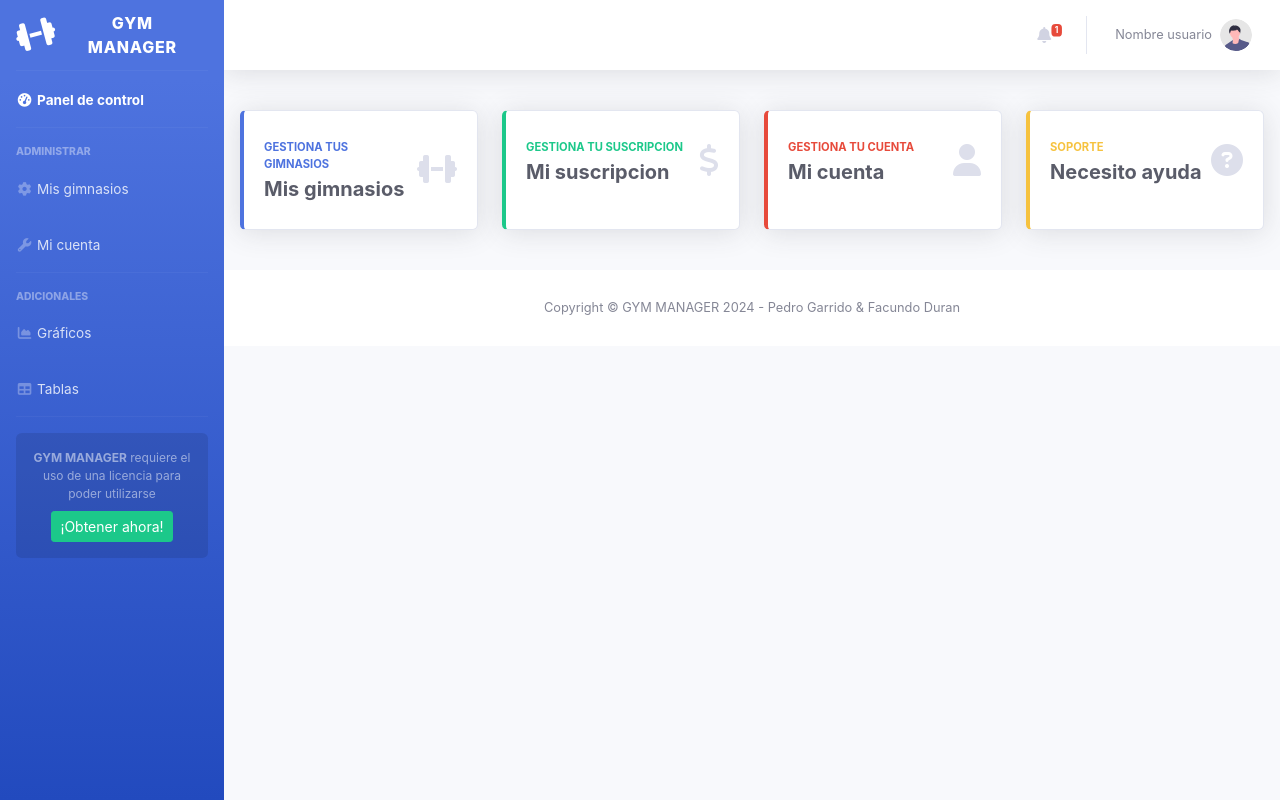
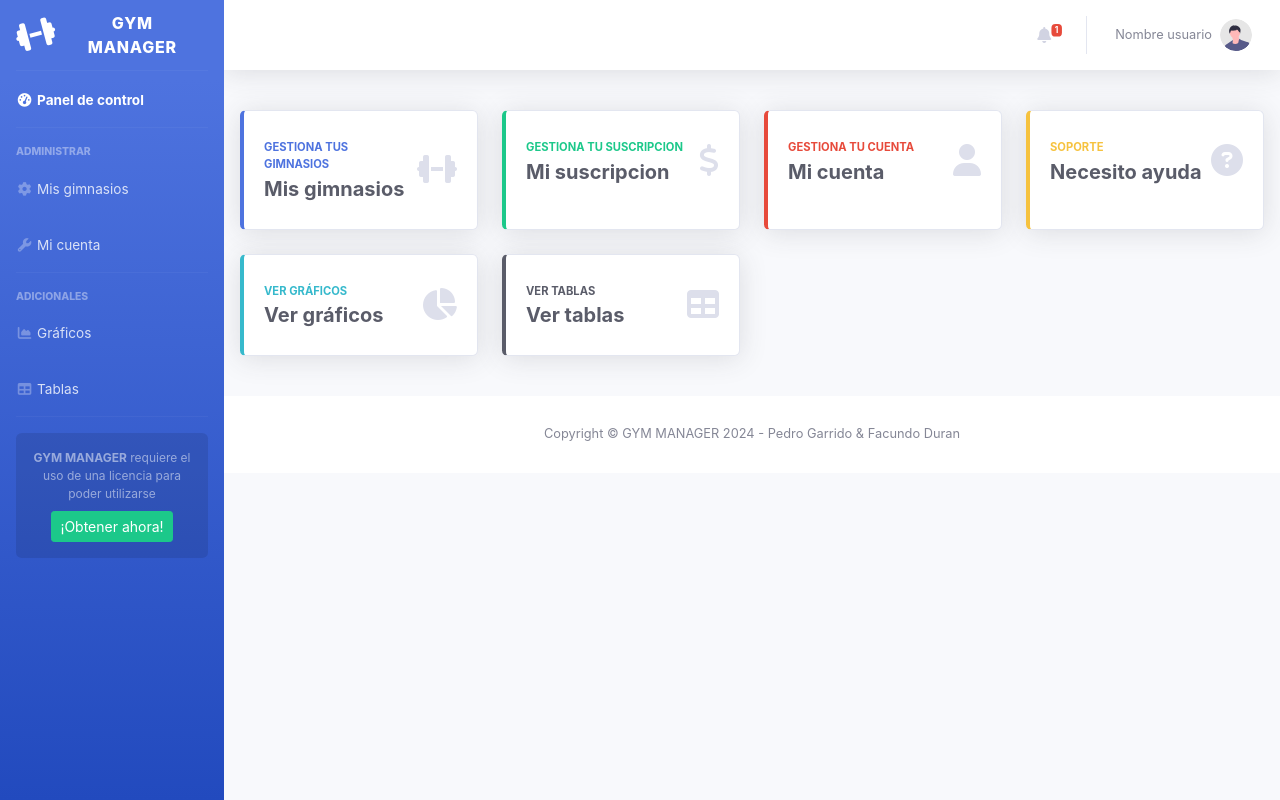
Before and after one commit to facuduran31/gim_frontend, an Angular app: page /main in a window 1280 px wide. Built offline with nearby package versions, Linux system fonts and the light colour scheme.

Commit message:
tablas y graficos

```diff
--- a/src/app/components/pages/main/main.component.ts
+++ b/src/app/components/pages/main/main.component.ts
@@ -11,7 +11,9 @@ export class MainComponent {
     {title: 'Gestiona tus gimnasios', subtitle: 'Mis gimnasios', classes: 'fas fa-dumbbell', color: 'primary'},
     {title: 'Gestiona tu suscripcion', subtitle: 'Mi suscripcion', classes: 'fas fa-dollar-sign', color: 'success'},
     {title: 'Gestiona tu cuenta', subtitle: 'Mi cuenta', classes: 'fas fa-user', color: 'danger'},
-    {title: 'Soporte', subtitle: 'Necesito ayuda', classes: 'fas fa-circle-question', color: 'warning'}
+    {title: 'Soporte', subtitle: 'Necesito ayuda', classes: 'fas fa-circle-question', color: 'warning'},
+    {title: 'Ver gráficos', subtitle: 'Ver gráficos', classes: 'fas fa-chart-pie', color: 'info'},
+    {title: 'Ver tablas', subtitle: 'Ver tablas', classes: 'fas fa-table', color: 'dark'}
   ]
 
 
```
